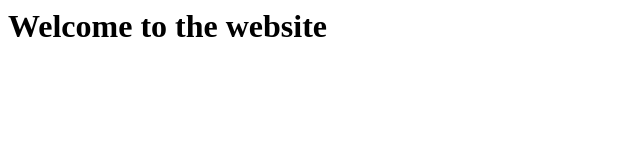
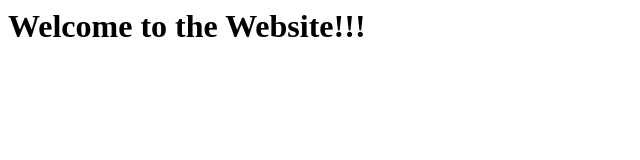
Before and after one commit to mischievous-bubble/mischievous-bubble.github.io, a plain HTML site: page index.html in a window 1280 px wide. Shown: the whole page, without its empty margins (0-640 px from the left). Drawn offline with Linux system fonts and the light colour scheme.

Commit message:
Update index.html

```diff
--- a/index.html
+++ b/index.html
@@ -1 +1 @@
-<h1>Welcome to the website</h1>
+<h1>Welcome to the Website!!!<h1>
```
